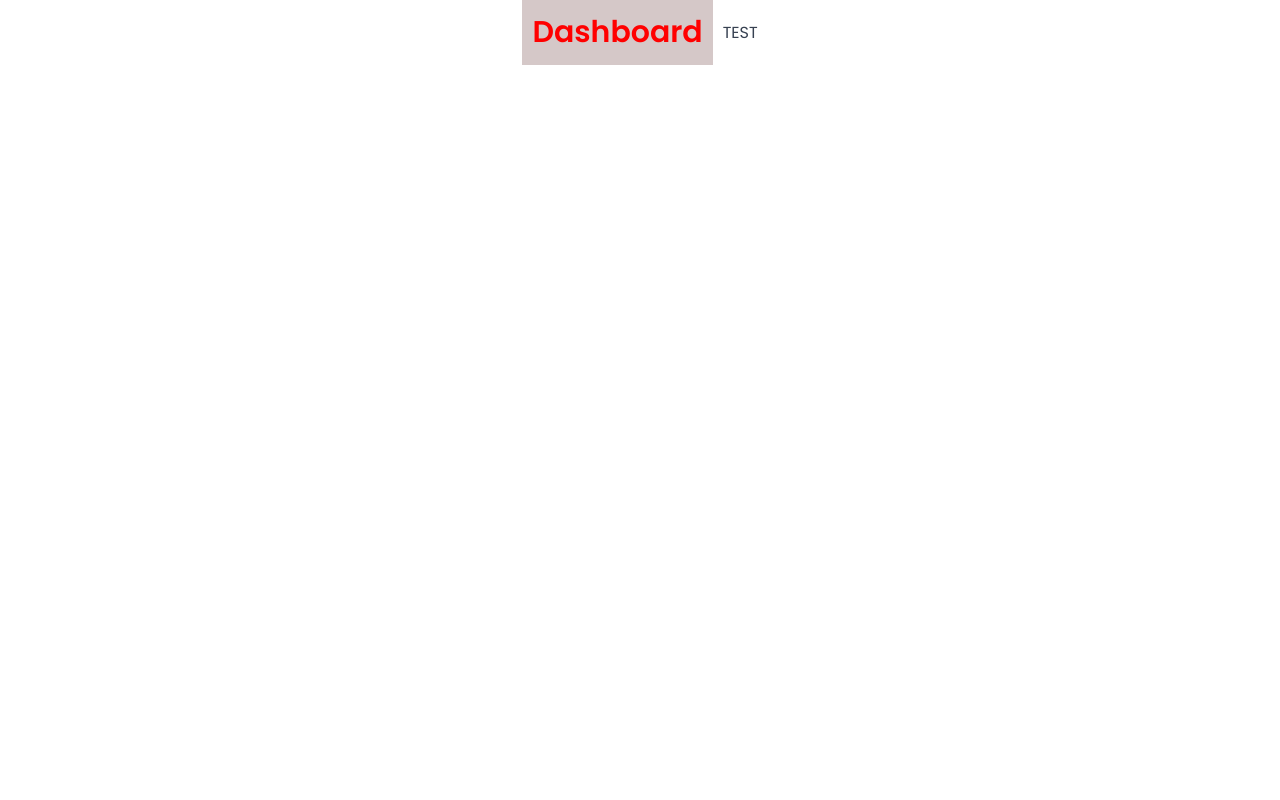
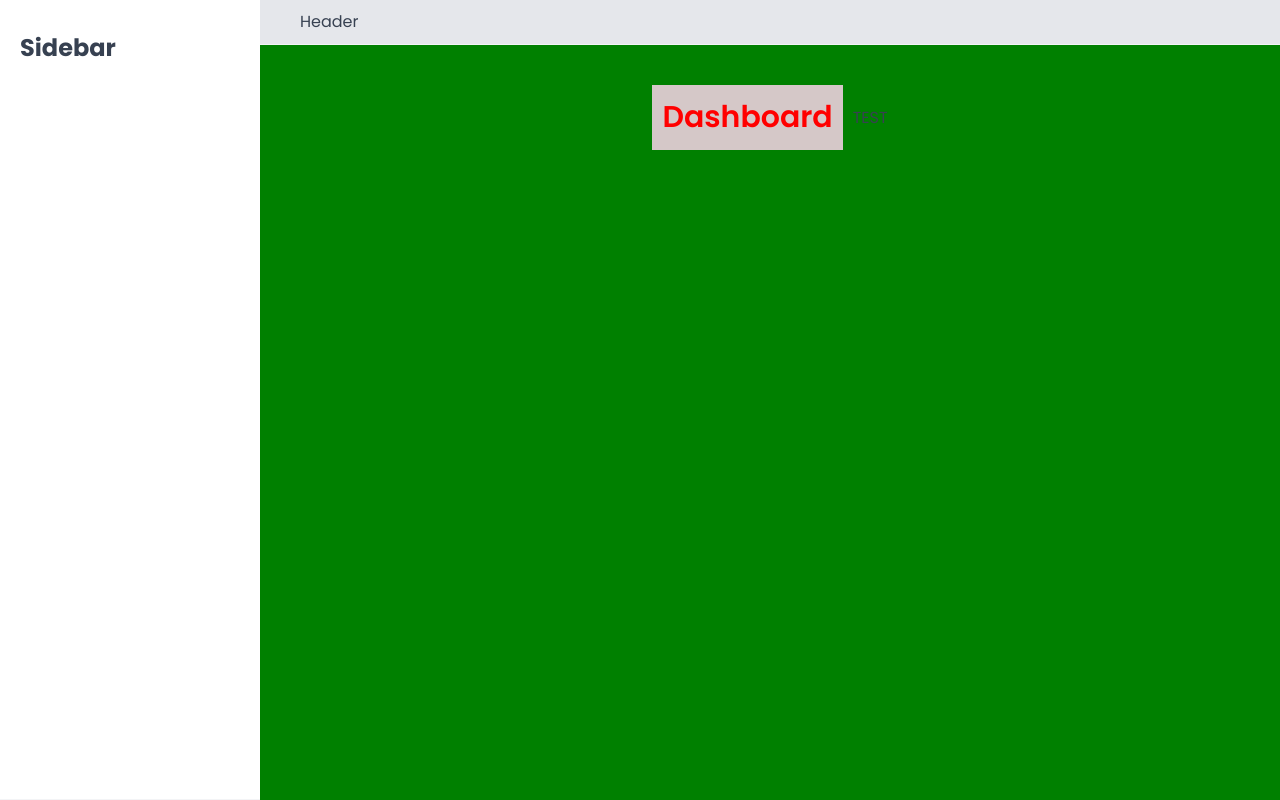
Before and after one commit to ThanhsonWeb/the-wild-oasis, a React (Vite) app: page /dashboard in a window 1280 px wide. Built offline with nearby package versions, Linux system fonts and the light colour scheme; a web font is replaced by a local one.

Commit message:
building the applayout with grid

```diff
--- a/src/App.jsx
+++ b/src/App.jsx
@@ -8,6 +8,7 @@
 import Account from "./pages/Account";
 import Login from "./pages/Login";
 import PageNotFound from "./pages/PageNotFound";
+import AppLayout from "./ui/AppLayout";
 
 function App() {
 	return (
@@ -16,6 +17,7 @@
 
 			<BrowserRouter>
 				<Routes>
+					<Route element={<AppLayout />}>
 						<Route index element={<Navigate replace to="dashboard" />} />
 						<Route path="dashboard" element={<Dashboard />} />
 						<Route path="bookings" element={<Bookings />} />
@@ -23,6 +25,8 @@
 						<Route path="users" element={<Users />} />
 						<Route path="settings" element={<Settings />} />
 						<Route path="account" element={<Account />} />
+					</Route>
+
 					<Route path="login" element={<Login />} />
 					<Route path="*" element={<PageNotFound />} />
 				</Routes>
--- /dev/null
+++ b/src/ui/AppLayout.jsx
@@ -0,0 +1,31 @@
+import { Outlet } from "react-router-dom";
+import styled from "styled-components";
+import Header from "./Header";
+import Sidebar from "./Sidebar";
+
+const StyledAppLayout = styled.div`
+	display: grid;
+	grid-template-columns: 26rem 1fr;
+	grid-template-rows: auto 1fr; // first row (Header) take space to fits its content
+	/* second row(Outlet) is remaining space */
+	height: 100vh;
+`;
+
+const Main = styled.main`
+	background-color: green;
+	padding: 4rem;
+`;
+
+function AppLayout() {
+	return (
+		<StyledAppLayout>
+			<Header />
+			<Sidebar />
+			<Main>
+				<Outlet />
+			</Main>
+		</StyledAppLayout>
+	);
+}
+
+export default AppLayout;
--- /dev/null
+++ b/src/ui/Header.jsx
@@ -0,0 +1,12 @@
+import styled from "styled-components";
+const StyledHeader = styled.header`
+	background-color: var(--color-grey-200);;
+	padding: 1rem 4rem;
+	border-bottom: 1px solid var(--color-grey-100);
+`;
+
+function Header() {
+	return <StyledHeader>Header</StyledHeader>;
+}
+
+export default Header;
--- /dev/null
+++ b/src/ui/Sidebar.jsx
@@ -0,0 +1,18 @@
+import styled from "styled-components";
+const StyledSidebar = styled.aside`
+	background-color: var(--color-grey-0);
+	padding: 3rem 2rem;
+	border-bottom: 1px solid var(--color-grey-100);
+	/* 1 (first row) |-1  (the last row )*/
+	grid-row: 1/-1;
+`;
+
+function Sidebar() {
+	return (
+		<StyledSidebar>
+			<h1>Sidebar</h1>
+		</StyledSidebar>
+	);
+}
+
+export default Sidebar;
```
Lines whose indentation alone changed are shown as unchanged.
